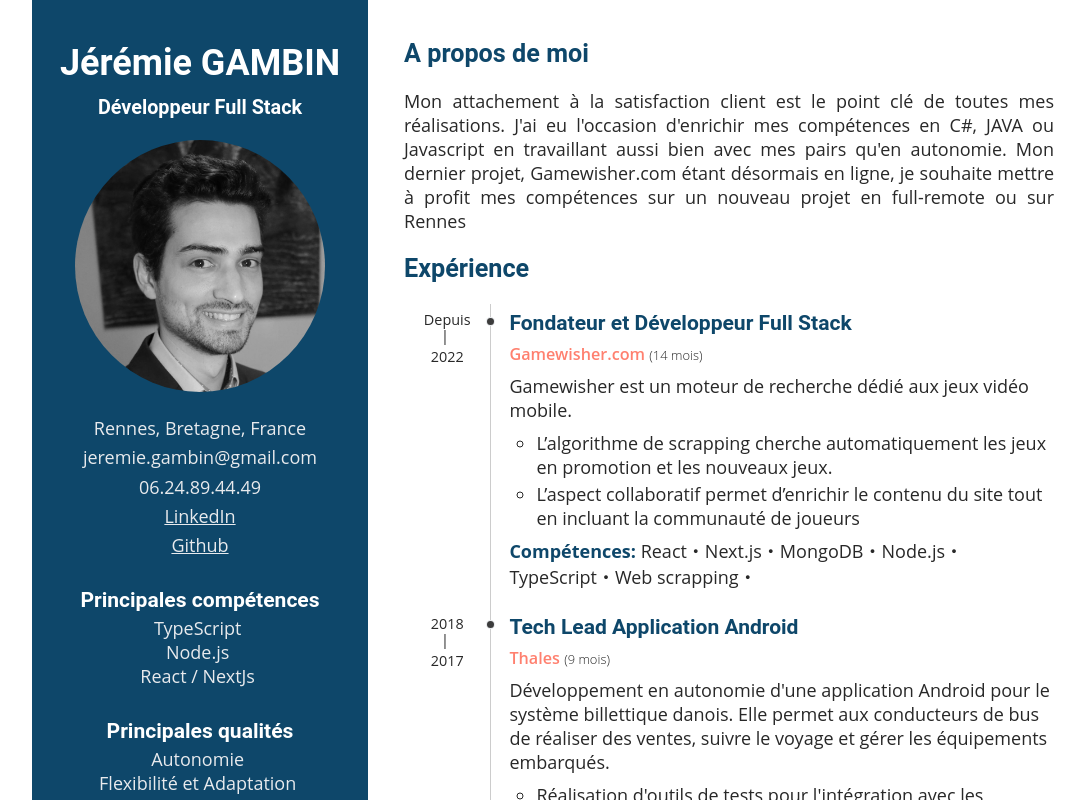
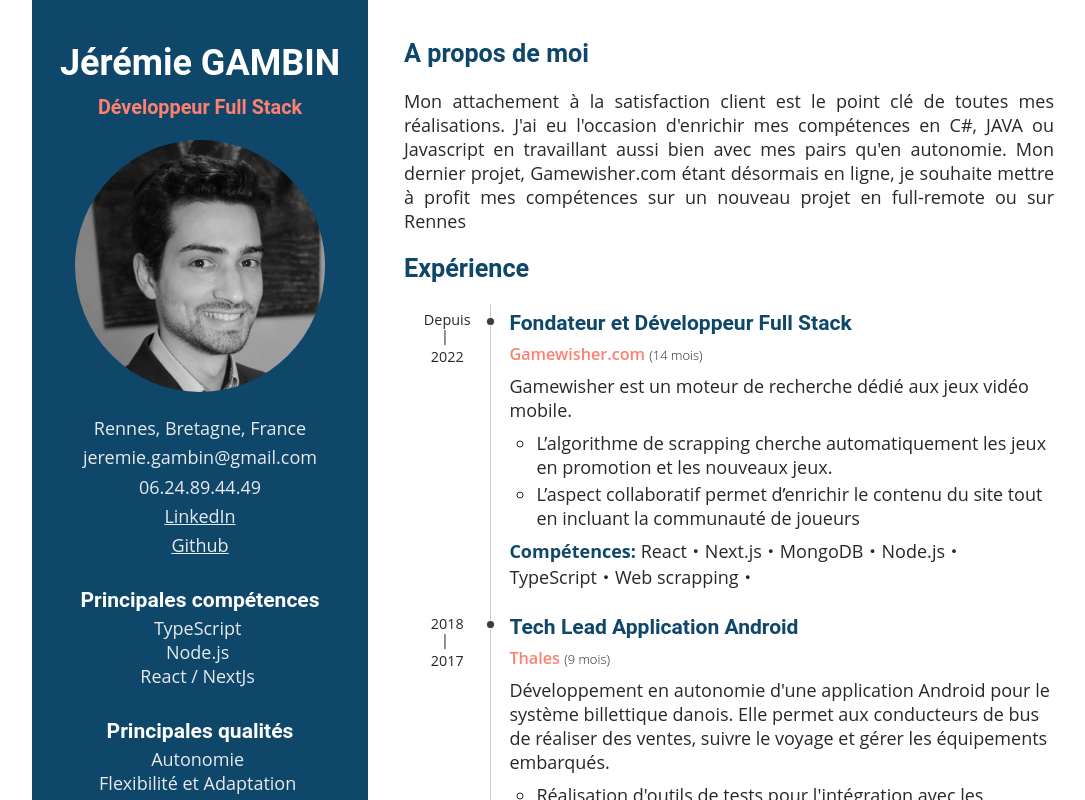
Before and after one commit to jbigman/cv-react, a Next.js app: page / in a window 1280 px wide. Shown: the top 800 px of the page, without its empty margins (79-1164 px from the left). Built offline with nearby package versions, Linux system fonts and the light colour scheme.

Commit message:
Fixed light mode colors

```diff
--- a/src/curiculum/sidebar.module.scss
+++ b/src/curiculum/sidebar.module.scss
@@ -140,7 +140,7 @@
   .sidebar {
     background-color: $light-lighter-background;
     h2 {
-      color: #fff;
+      color: $light-text-subtitle;
     }
   }
 
```
